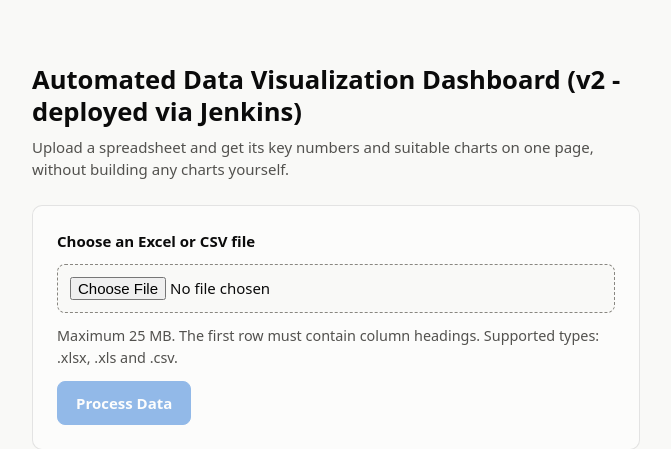
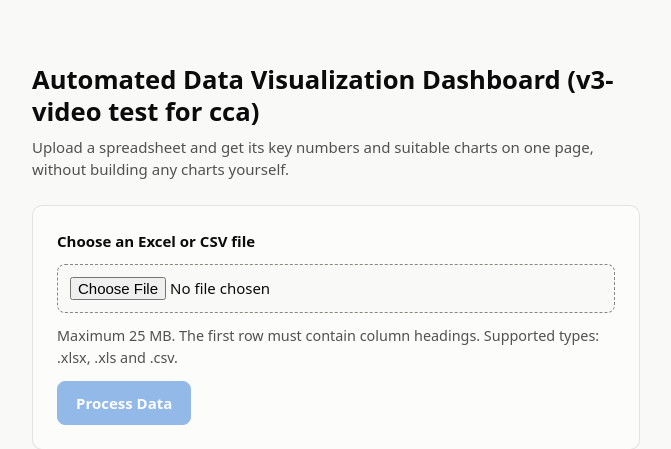
Before and after one commit to sohm200/Data-Visualisation-, a Flask app: page / in a window 1280 px wide. Shown: the top 449 px of the page, without its empty margins (304-975 px from the left). Run offline with Flask 3, Linux system fonts and the light colour scheme.

Commit message:
cca2 vid

```diff
--- a/templates/upload.html
+++ b/templates/upload.html
@@ -2,7 +2,7 @@
 {% block content %}
 <main class="page upload">
   <header class="upload-header">
-    <h1>Automated Data Visualization Dashboard (v2 - deployed via Jenkins)</h1>
+    <h1>Automated Data Visualization Dashboard (v3-video test for cca)</h1>
     <p>Upload a spreadsheet and get its key numbers and suitable charts on one page, without building any charts yourself.</p>
   </header>
 
```
